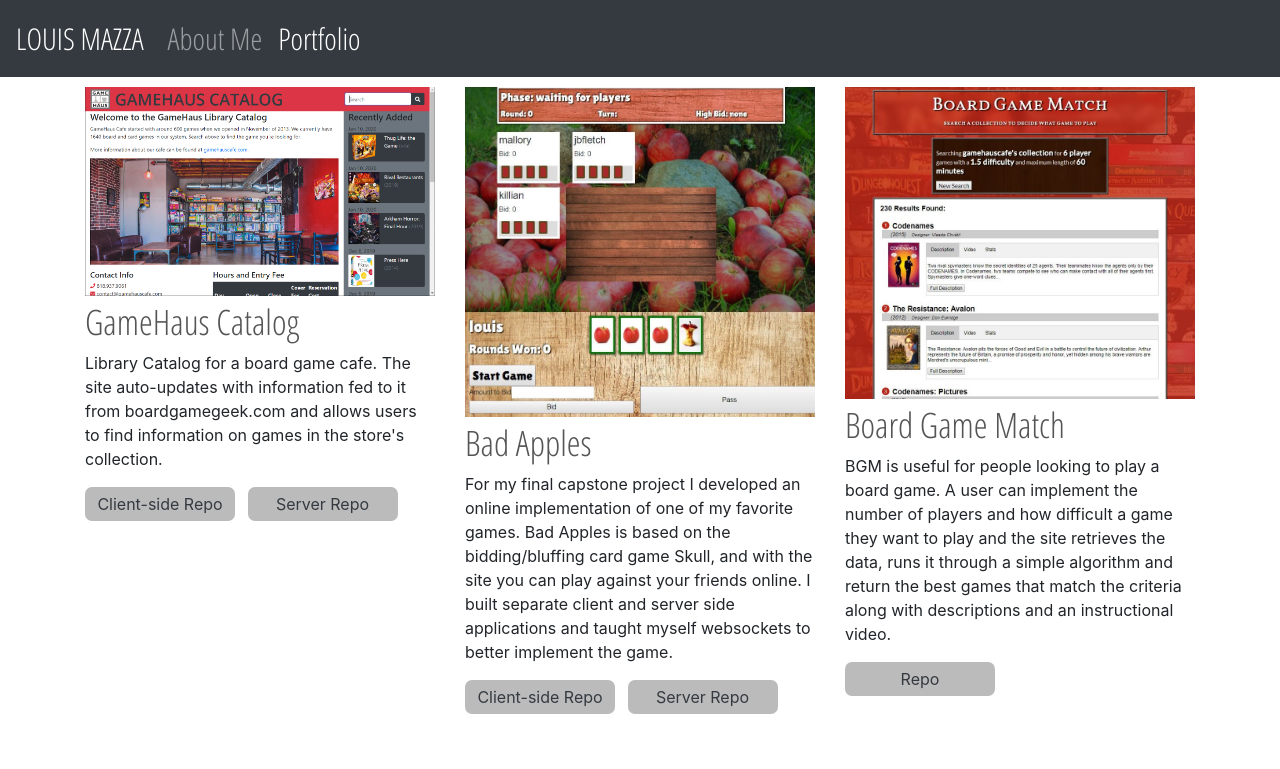
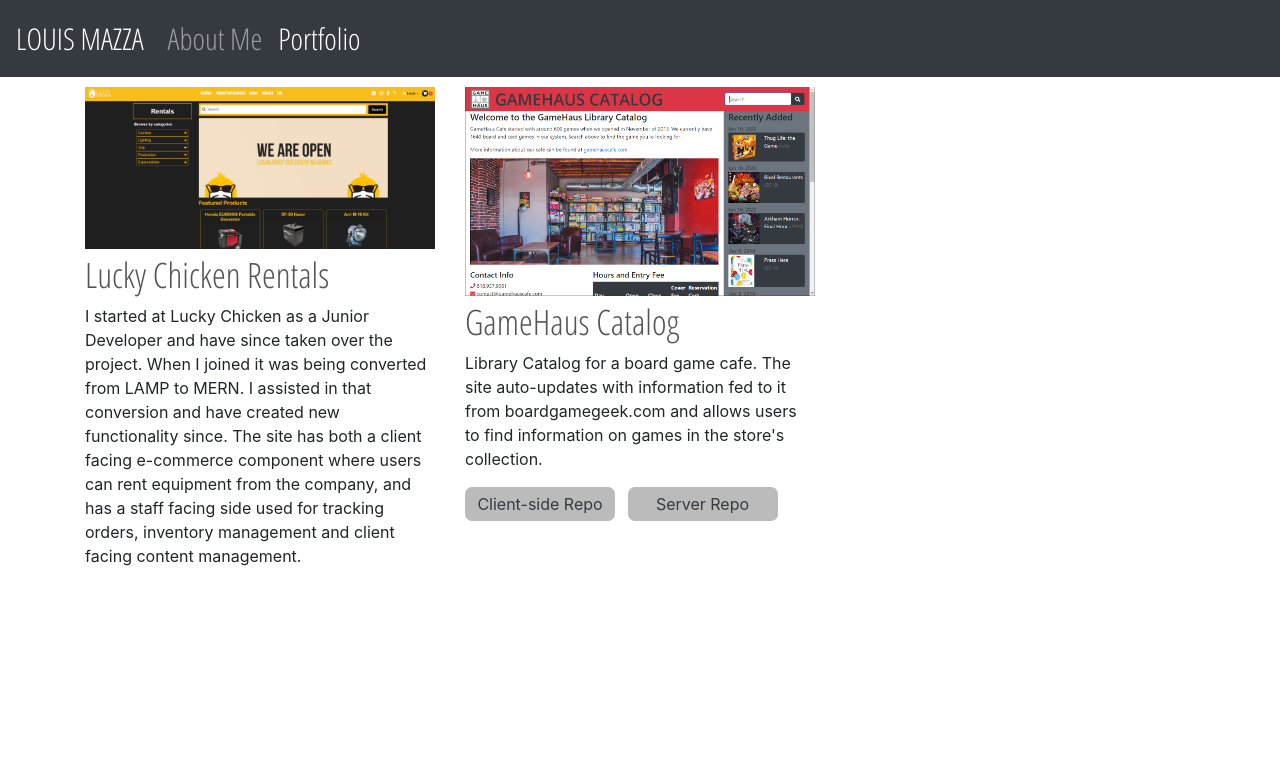
Before and after one commit to lemazza/portfolio, a plain HTML site: page index.html in a window 1280 px wide. Both pictures are taken after a click on the item "Portfolio". Shown: the top 769 px of the page. Drawn offline with nearby package versions, Linux system fonts and the light colour scheme; a web font is replaced by a local one.

Commit message:
added lcr description, removed older sites

```diff
--- a/index.html
+++ b/index.html
@@ -78,6 +78,14 @@
 
       <div class="demo-site col-lg-4">
         <div class="site-img-container">
+          <a href="https://luckychickenrentals.com/"><image class="site-img" src="img/lucky-chicken.png" alt="Lucky Chicken Rentals"></a>
+        </div>
+        <a href="https://luckychickenrentals.com"/><h2>Lucky Chicken Rentals</h2></a>
+        <p>I started at Lucky Chicken as a Junior Developer and have since taken over the project. When I joined it was being converted from LAMP to MERN. I assisted in that conversion and have created new functionality since. The site has both a client facing e-commerce component where users can rent equipment from the company, and has a staff facing side used for tracking orders, inventory management and client facing content management.</p>
+      </div>
+
+      <div class="demo-site col-lg-4">
+        <div class="site-img-container">
           <a href="https://gh-catalog.netlify.com/"><image class="site-img" src="img/gh-catalog-site.png" alt="GameHaus Catalog"></a>
         </div>
         <a href="https://gh-catalog.netlify.com/"><h2>GameHaus Catalog</h2></a>
@@ -86,36 +94,6 @@
         <a class="repo-btn" href="https://github.com/lemazza/gh-inventory">Server Repo</a>
       </div>
 
-
-      <div class="demo-site col-lg-4">
-        <div class="site-img-container">
-          <a href="https://bad-apples.netlify.com/"><image class="site-img" src="img/bad-apples.jpg" alt="Bad Apples"></a>
-        </div>
-        <a href="https://bad-apples.netlify.com/"><h2>Bad Apples</h2></a>
-        <p>For my final capstone project I developed an online implementation of one of my favorite games. Bad Apples is based on the bidding/bluffing card game Skull, and with the site you can play against your friends online. I built separate client and server side applications and taught myself websockets to better implement the game.</p>
-        <a class="repo-btn mr-2 mb-2" href="https://github.com/lemazza/bad-apples">Client-side Repo</a>
-        <a class="repo-btn" href="https://github.com/lemazza/BA-server">Server Repo</a>
-      </div>
-
-
-      <div class="demo-site col-lg-4">
-        <div class="site-img-container">
-          <a href="https://lemazza.github.io/BGG-BoardGameMatch/"><image class="site-img" src="img/game-match.jpg" alt="Board Game Match"></a>
-        </div>
-        <a href="https://lemazza.github.io/BGG-BoardGameMatch/"><h2>Board Game Match</h2></a>
-        <p>BGM is useful for people looking to play a board game.  A user can implement the number of players and how difficult a game they want to play and the site retrieves the data, runs it through a simple algorithm and return the best games that match the criteria along with descriptions and an instructional video.</p>
-        <a class="repo-btn" href="https://github.com/lemazza/BGG-BoardGameMatch">Repo</a>
-      </div>
-
-
-      <div class="demo-site col-lg-4">
-        <div class="site-img-container">
-          <a href="https://hunters-of-the-week.herokuapp.com/"><image class="site-img" src="img/hunters.jpg" alt="Hunters of the Week"></a>
-        </div>
-        <a href="https://hunters-of-the-week.herokuapp.com/"><h2>Hunters of the Week</h2></a>
-        <p>The focus of this student project was on creating a server API in Node with a Mongo Database. Based on the roleplaying game Monster of the Week, the site allows users to build and maintain characters that they can then use to play the game. </p>
-        <a class="repo-btn" href="https://github.com/lemazza/MoW-Capstone">Repo</a>
-      </div>
     </section>
   </main>
 
```
Also changed, not shown: img/lucky-chicken.png (added).
